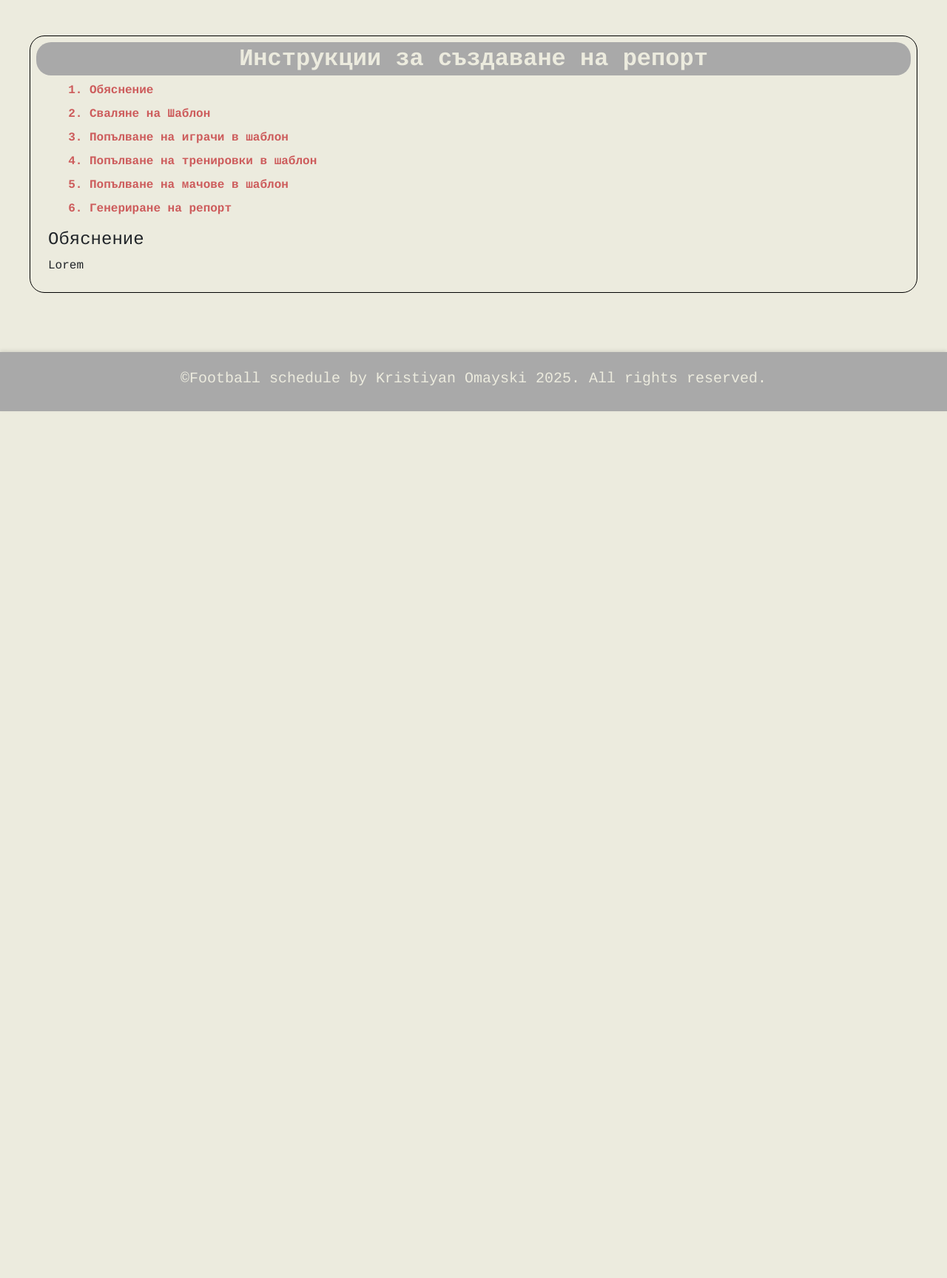
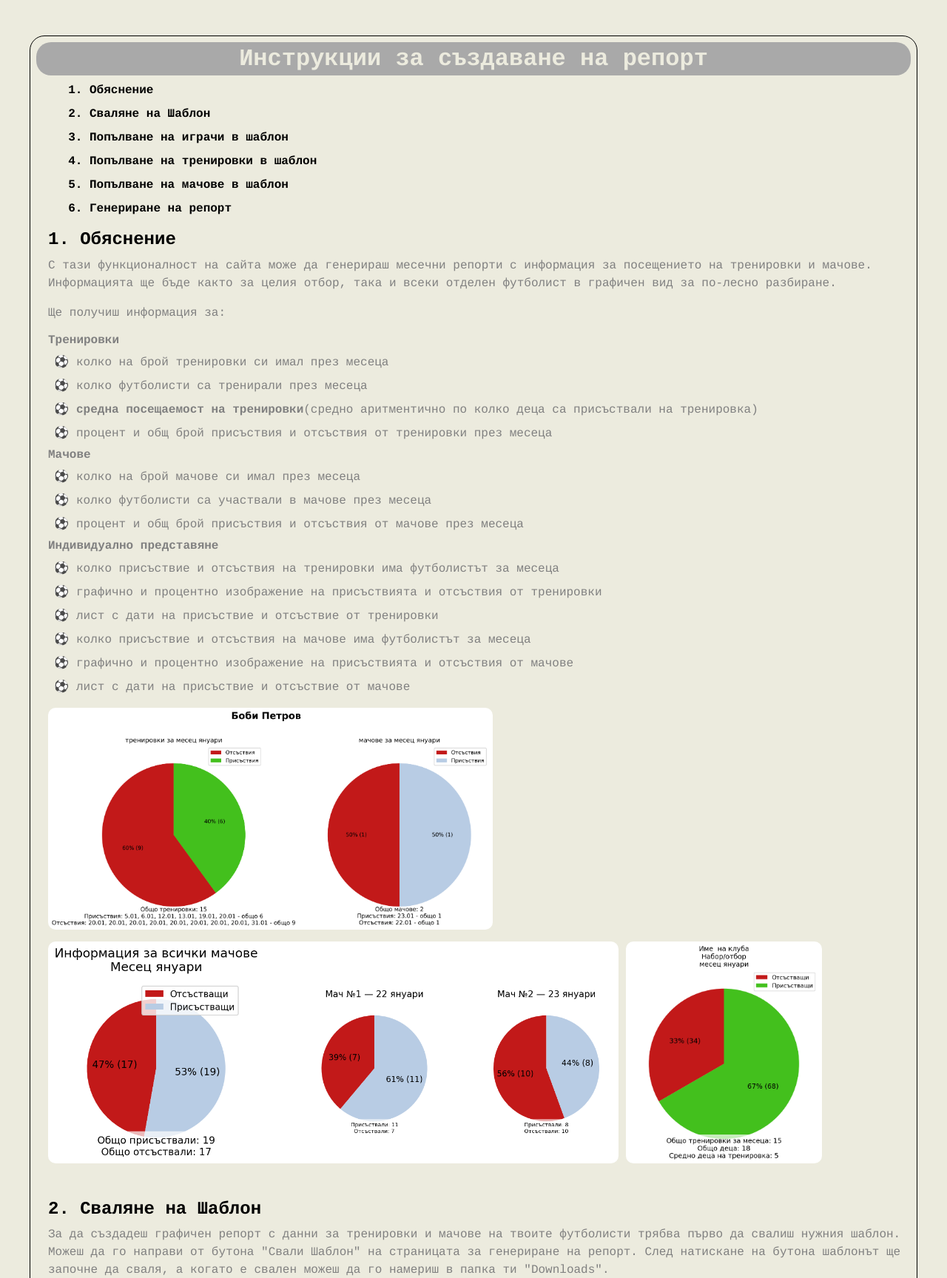
Before and after one commit to Omayski13/Football_schedule, a Django app: page /report/instructions/ in a window 1280 px wide. Shown: the part 237-1965 px from the top of the page at 74% size. Before the commit the page ends 793 px from the top, so only its background shows below. Run offline with Django 5.2, Linux system fonts and the light colour scheme; data that the repository does not hold is empty.

Commit message:
chore: added new text and images in instructions template in report

```diff
--- a/football_schedule/static/style/report.css
+++ b/football_schedule/static/style/report.css
@@ -1,3 +1,11 @@
+
+section#create-schedule{
+    color: grey;
+}
+
+section#create-schedule h4{
+    color:black;
+}
 
 
 body.loading {
@@ -11,14 +19,44 @@ body.loading {
 
 .numbered-list li {
     display: list-item !important;
-    color: indianred;
+    color: black;
 
 }
 
 .numbered-list a {
-    color: indianred;
+    color: black;
 }
 
 .numbered-list a:hover {
-    color: black;
+    color: blue;
 }
+
+
+ul {
+    list-style: none;
+    padding-left: 0;
+}
+
+ul li {
+    position: relative;
+    padding-left: 30px;
+}
+
+ul li::before {
+    content: "⚽";
+    position: absolute;
+    left: 0;
+    filter: grayscale(100%);
+}
+
+.instruction-image {
+    width: auto;
+    height: 300px;
+     border-radius: 10px;
+}
+
+.download-template-image {
+    width: auto;
+    height: 400px;
+     border-radius: 10px;
+}
--- a/football_schedule/templates/base.html
+++ b/football_schedule/templates/base.html
@@ -10,7 +10,7 @@
     {% endblock %}
 
     <footer class="text-center py-3">
-        <h5>©Football schedule by Kristiyan Omayski 2025. All rights reserved.</h5>
+        <h5>©Football schedule by Kristiyan Omayski 2026. All rights reserved.</h5>
     </footer>
 
 </body>
--- a/football_schedule/templates/reports/instructions.html
+++ b/football_schedule/templates/reports/instructions.html
@@ -9,7 +9,7 @@
             <h2 class="text-center">Инструкции за създаване на репорт</h2>
 
             <ol class="numbered-list pl-3 ml-5">
-                <li><a href=""> Обяснение</a></li>
+                <li><a href="">Обяснение</a></li>
                 <li><a href="">Сваляне на Шаблон</a></li>
                 <li><a href="">Попълване на играчи в шаблон</a></li>
                 <li><a href="">Попълване на тренировки в шаблон</a></li>
@@ -18,9 +18,66 @@
             </ol>
 
             <section class="ml-3 " id="instructions">
-                <h4>Обяснение</h4>
+                <h4><strong>1. Обяснение</strong></h4>
                 <p>
-                    Lorem
+                    С тази функционалност на сайта може да генерираш месечни репорти с информация за посещението на
+                    тренировки и мачове. Информацията ще бъде както за целия отбор, така и всеки отделен футболист
+                    в графичен вид за по-лесно разбиране.
+                </p>
+
+                <p>
+                    Ще получиш информация за:
+                    <ul>
+                        <h6 class="font-weight-bold">Тренировки</h6>
+
+                        <li>колко на брой тренировки си имал през месеца</li>
+                        <li>колко футболисти са тренирали през месеца</li>
+                        <li><strong>средна посещаемост на тренировки</strong> (средно аритментично по колко деца са присъствали на тренировка)</li>
+                        <li>процент и общ брой присъствия и отсъствия от тренировки през месеца</li>
+
+                        <h6 class="font-weight-bold">Мачове</h6>
+
+                        <li>колко на брой мачове си имал през месеца</li>
+                        <li>колко футболисти са участвали в мачове през месеца</li>
+                        <li>процент и общ брой присъствия и отсъствия от мачове през месеца</li>
+
+                        <h6 class="font-weight-bold">Индивидуално представяне</h6>
+
+                        <li>колко присъствие и отсъствия на тренировки има футболистът за месеца</li>
+                        <li>графично и процентно изображение на присъствията и отсъствия от тренировки</li>
+                        <li>лист с дати на присъствие и отсъствие от тренировки</li>
+                        <li>колко присъствие и отсъствия на мачове има футболистът за месеца</li>
+                        <li>графично и процентно изображение на присъствията и отсъствия от мачове</li>
+                        <li>лист с дати на присъствие и отсъствие от мачове</li>
+                    </ul>
+                </p>
+                 <div>
+                    <img class="instruction-image" src="{% static 'images/player_info.png' %}">
+                    <p></p>
+                    <img class="instruction-image" src="{% static 'images/matches_info.png' %}">
+                    <img class="instruction-image" src="{% static 'images/trainings_info.png' %}">
+                </div>
+            </section>
+            <section class="mt-5 ml-3 " id="fill-players">
+                <h4><strong>2. Сваляне на Шаблон</strong></h4>
+                <p>
+                    За да създадеш графичен репорт с данни за тренировки и мачове на твоите футболисти трябва първо да
+                    свалиш нужния шаблон. Можеш да го направи от бутона "Свали Шаблон" на страницата за генериране на
+                    репорт. След натискане на бутона шаблонът ще започне да сваля, а когато е свален можеш да го намериш
+                    в папка ти "Downloads".
+                </p>
+                <img class="download-template-image" src="{% static 'images/download-template.png' %}">
+                <p class="mt-3">
+                    Шаблонът е в excel формат и се попълва много лесно, както ще разбереш от следващите стъпки. След
+                    като си го свалил може да го отвориш и да попълниш заглавните редове с информацията за твоя отбор,
+                    както и да добавиш емблема и след това да я преместниш и уголемиш/намалиш на правилното място.
+                </p>
+            </section>
+
+            <section class="mt-5 ml-3 " id="download-template">
+                <h4><strong>3. Попълване на играчи в шаблон</strong></h4>
+                <p>
+
                 </p>
             </section>
 
```
Also changed, not shown: football_schedule/templates/reports/create-report.html (+5 -5 lines), football_schedule/static/images/download-template.png (added), football_schedule/static/images/matches_info.png (added), football_schedule/static/images/player_info.png (added), football_schedule/static/images/trainings_info.png (added), 7 other files.
